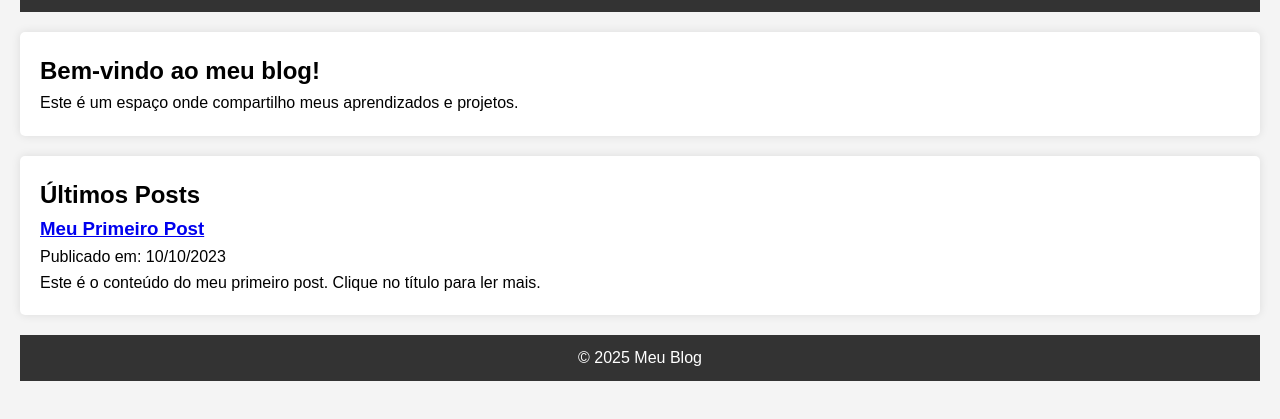
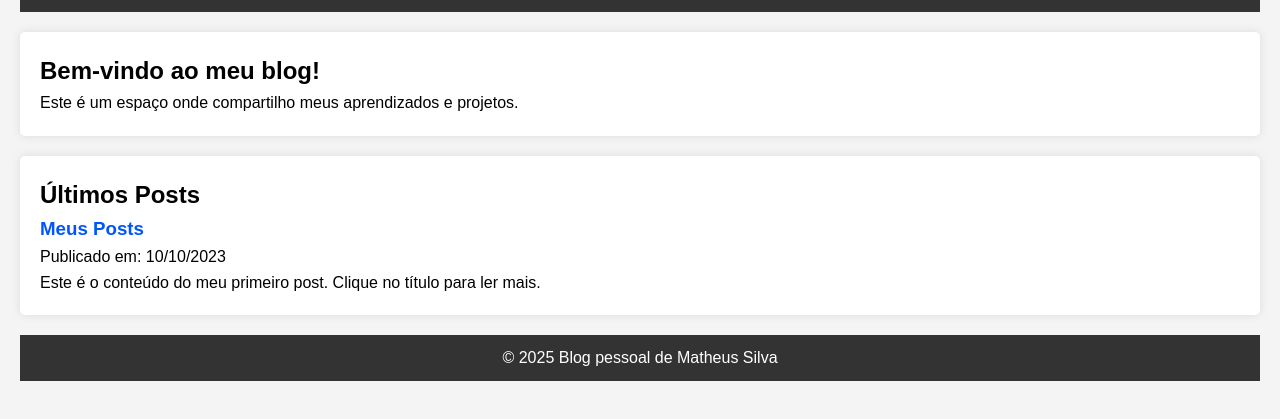
Before and after one commit to theuxx0/projetos, a plain HTML site: page meu-blog/index.html in a window 1280 px wide. Shown: the part 115-534 px from the top of the page. Drawn offline with Linux system fonts and the light colour scheme.

Commit message:
commit 3.1

```diff
--- a/meu-blog/css/main.css
+++ b/meu-blog/css/main.css
@@ -30,6 +30,7 @@
   nav ul li {
     display: inline;
     margin-right: 15px;
+
   }
 
   nav ul li a {
@@ -49,6 +50,14 @@
     box-shadow: 0 0 10px rgba(0, 0, 0, 0.1);
   }
 
+  .posts article h3 a {
+    color: #0055ff;
+    text-decoration: none;
+  }
+
+  .posts article h3 a:hover {
+    text-decoration: underline;
+  }
   footer {
     text-align: center;
     margin-top: 20px;
--- a/meu-blog/index.html
+++ b/meu-blog/index.html
@@ -28,7 +28,7 @@
     <section class="posts">
       <h2>Últimos Posts</h2>
       <article>
-        <h3><a href="post.html">Meu Primeiro Post</a></h3>
+        <h3><a href="post.html">Meus Posts</a></h3>
         <p>Publicado em: 10/10/2023</p>
         <p>Este é o conteúdo do meu primeiro post. Clique no título para ler mais.</p>
       </article>
@@ -37,7 +37,7 @@
   </main>
 
   <footer>
-    <p>&copy; 2025 Meu Blog</p>
+    <p>&copy; 2025 Blog pessoal de Matheus Silva</p>
   </footer>
 </body>
 </html>
```
Also changed, not shown: 1 other file.
